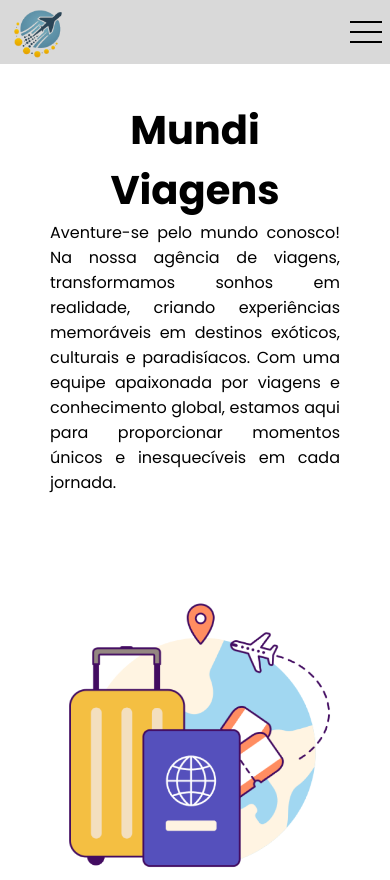
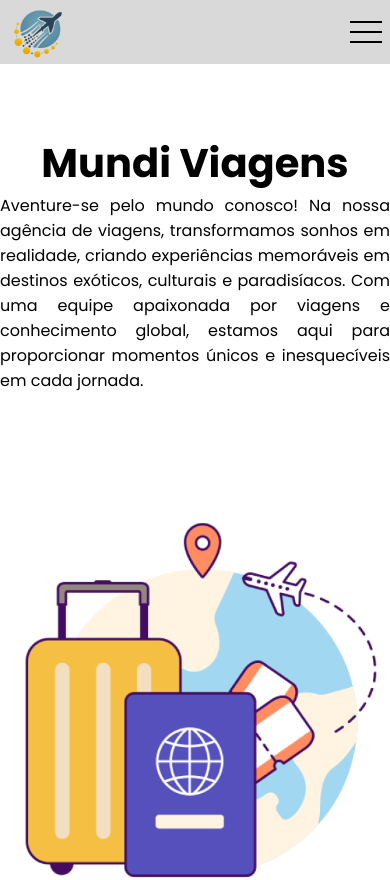
Before and after one commit to thiagodevcodes/landing-viagem, a React (Vite) app: page / in a window 390 px wide. Shown: the top 880 px of the page. Built offline with nearby package versions, Linux system fonts and the light colour scheme.

Commit message:
update: seção about

```diff
--- a/src/components/Header/header.jsx
+++ b/src/components/Header/index.jsx
@@ -1,7 +1,7 @@
 import "./header.css"
-import Nav from "../Nav/nav"
-import MobileButton from "../MobileButton/mobileButton";
-import MobileMenu from "../MobileMenu/mobileMenu";
+import Nav from "../Nav"
+import MobileButton from "../MobileButton";
+import MobileMenu from "../MobileMenu";
 import { useState, useEffect } from "react";
 
 export default function Header() {
--- a/src/pages/Home/Home.jsx
+++ b/src/pages/Home/Home.jsx
@@ -1,7 +1,7 @@
 import Layout from "../Layout/layout";
 import "./home.css"
-import Card from "../../components/Card/card";
-import Plans from "../../components/Plans/plans";
+import Card from "../../components/Card";
+import Plans from "../../components/Plans";
 import Slider from "react-slick";
 
 import 'swiper/css';
@@ -14,7 +14,7 @@ export default function Home() {
         infinite: true,
         speed: 500,
         slidesToShow: 3,
-        slidesToScroll: 3,
+        slidesToScroll: 1,
         initialSlide: 0,
         responsive: [
           {
--- a/src/pages/Home/home.css
+++ b/src/pages/Home/home.css
@@ -23,8 +23,7 @@
 
 .about {
     gap: 30px;
-    padding: 50px;
-    margin-bottom: 60px
+    height: 100vh;
 }
 
 .about img {
@@ -56,6 +55,7 @@
     align-items: center;
     gap: 10px;
     margin-bottom: 35px;
+    margin-top: 50px;
 }
 
 .title-container h2 {
@@ -145,6 +145,13 @@
 }
 
 @media only screen and (max-width: 943px) {
+    .about {
+        margin-top: 60px;
+        margin-bottom: 50px;
+        height: 850px;
+        gap: 0;
+    }
+
     .title-container {
         margin-top: 30px;
     }
--- a/src/pages/Layout/layout.jsx
+++ b/src/pages/Layout/layout.jsx
@@ -1,6 +1,6 @@
 import "./layout.css"
-import Header from "../../components/Header/header"
-import Footer from "../../components/Footer/footer"
+import Header from "../../components/Header"
+import Footer from "../../components/Footer"
 
 
 export default function Layout({ children }) {
```
Also changed, not shown: src/components/Card/index.jsx (renamed from src/components/Card/card.jsx), src/components/Footer/index.jsx (renamed from src/components/Footer/footer.jsx), src/components/MobileButton/index.jsx (renamed from src/components/MobileButton/mobileButton.jsx), src/components/MobileMenu/index.jsx (renamed from src/components/MobileMenu/mobileMenu.jsx), src/components/Nav/index.jsx (renamed from src/components/Nav/nav.jsx), src/components/Plans/index.jsx (renamed from src/components/Plans/plans.jsx).
